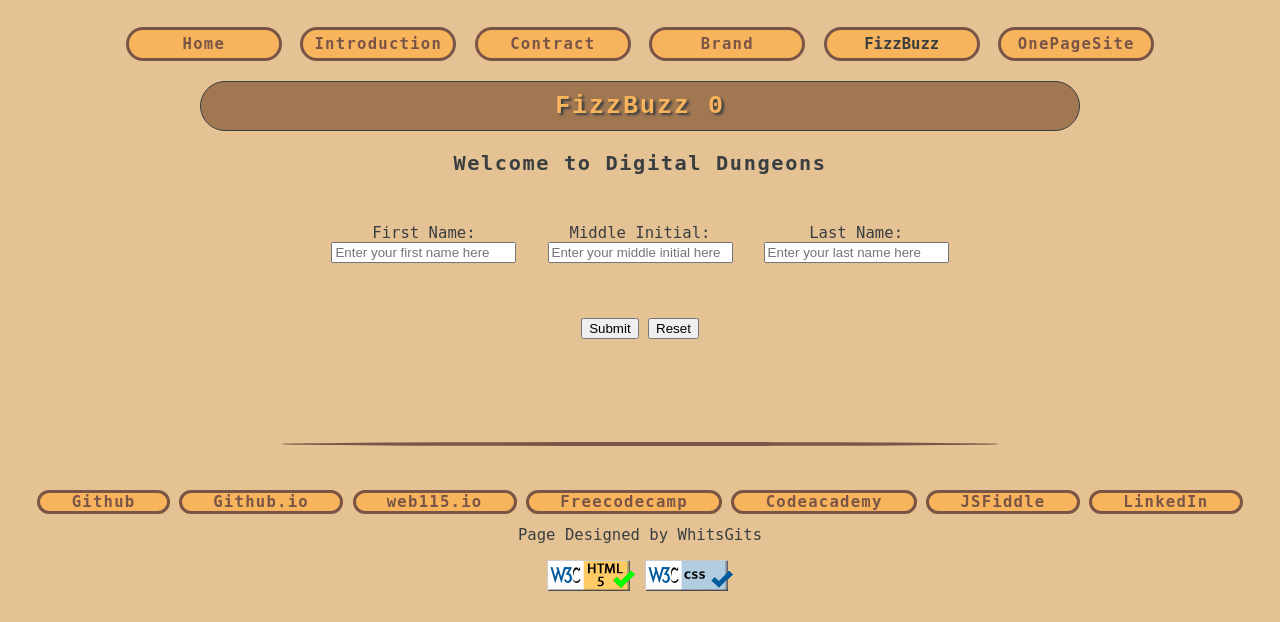
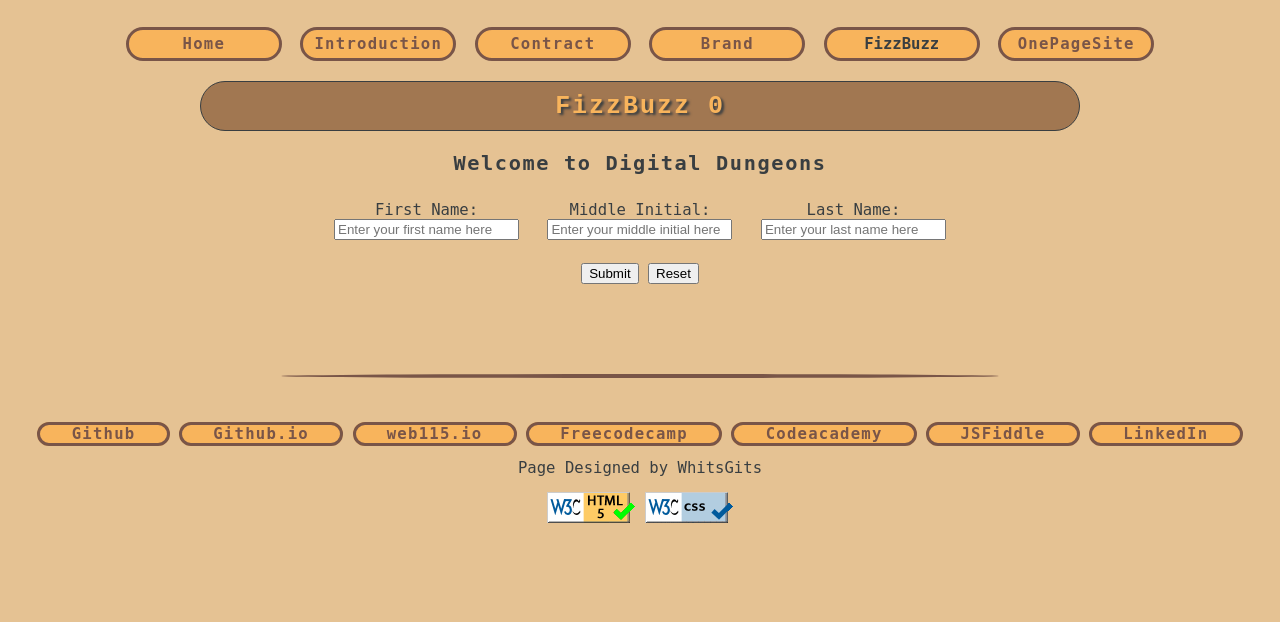
Before and after one commit to gwhitle/gwhitle.github.io, a PHP site: page /web115/fizzbuzz0.html in a window 1280 px wide. Shown: the part 369-991 px from the top of the page. After the commit the page ends 892 px from the top, so only its background shows below. Run offline with PHP 8.4, Linux system fonts and the light colour scheme.

Commit message:
Fizzbuzz line spacing and text align fixes
Adjusted there to be less line spacing between the columns, and adjusted the text in the output columns to be left aligned.

```diff
--- a/web115/styles/default.css
+++ b/web115/styles/default.css
@@ -228,11 +228,11 @@ fieldset {
     border: none;
     display: flex;
     flex-wrap: wrap;
-    gap: 1em;
+    gap: .5em;
 }
 
 fieldset p {
-    margin-top: 1.5em;
+    margin-top: 0em;
     flex: 1 0 30%;
 }
 
@@ -241,13 +241,17 @@ div#loopColumns p:first-child {
 }
 
 div#loopColumns {
-    margin: 2em;
+    display:inline-block;
+    margin: 0 auto;
     column-count: 3;
+    line-height: 1.7em;
+    gap: 5em;
+    margin-left: 3em;
 }
 
 p#loopText {
-    line-height: 2.5em;
-    text-align: center;
+    text-align: left;
+
 }
 
 /*-------------End fizzbuzz styles-------------*/
```
